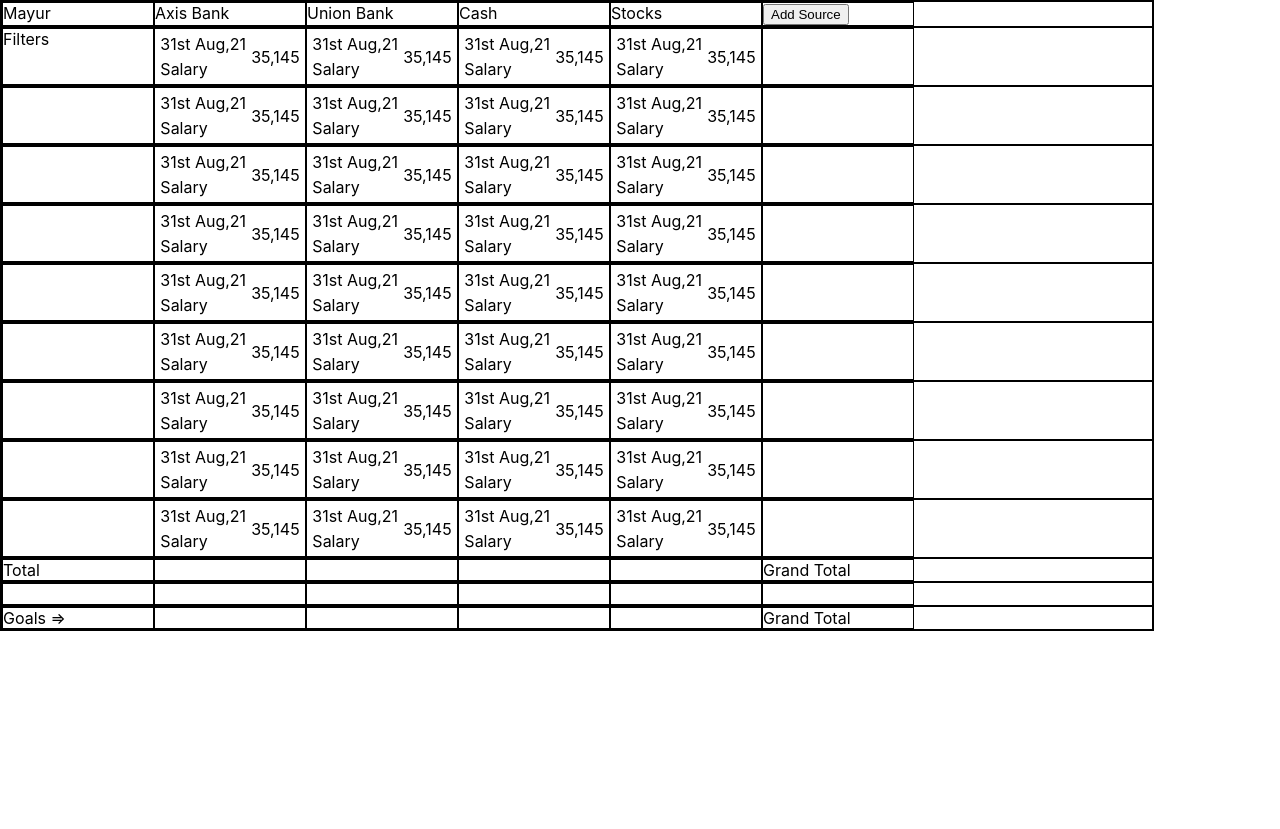
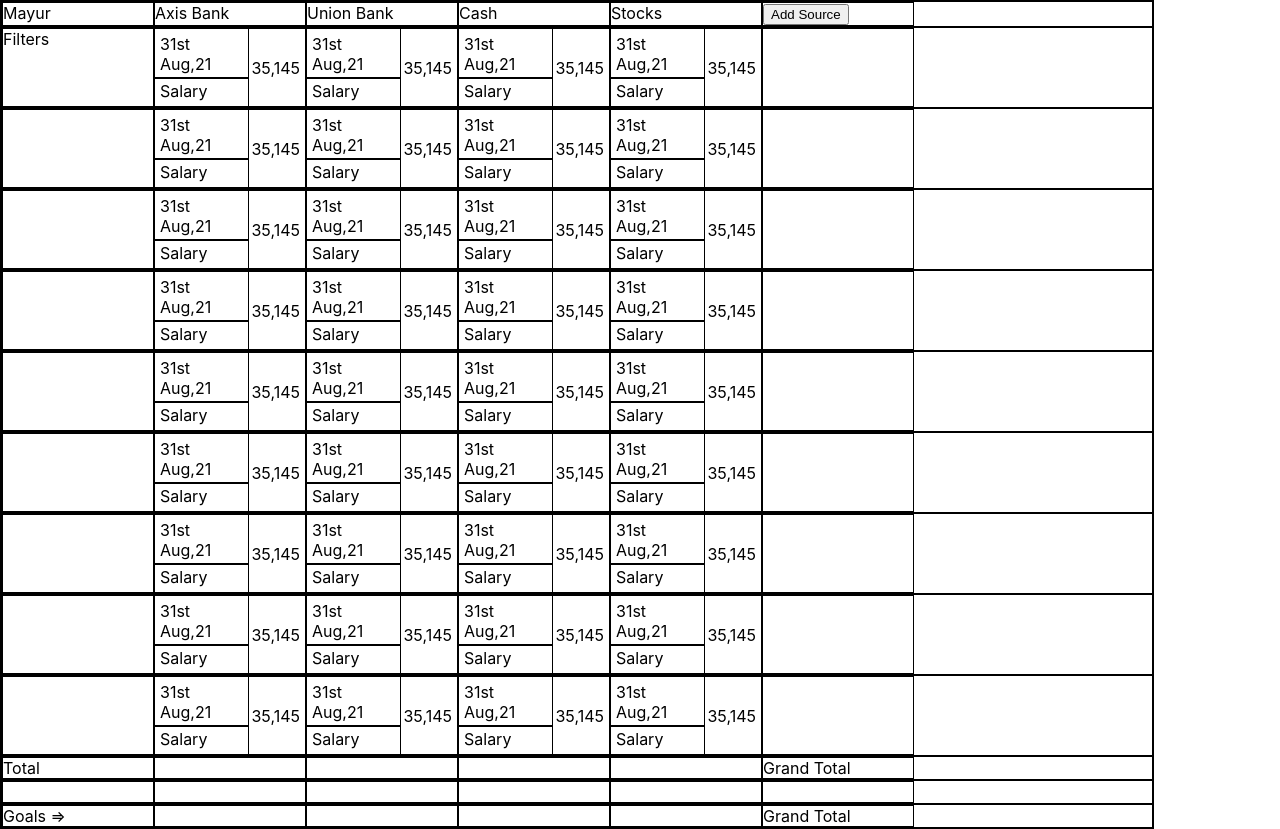
Before and after one commit to MayurChawlaa/Tracker, a React (Create React App) app: page / in a window 1280 px wide. Before the commit the page ends 800 px from the top, so only its background shows below. Built offline with nearby package versions, Linux system fonts and the light colour scheme.

Commit message:
design changes

```diff
--- a/src/display_style.css
+++ b/src/display_style.css
@@ -9,10 +9,14 @@
 .display-date {
     padding: 5px 2.5px 2.5px 5px;
     grid-area:d;
+    border-right:1px solid black;
+    border-bottom: 0.5px solid black;
 }
 .display-tag{
     padding: 2.5px 2.5px 5px 5px;
     grid-area:t;
+    border-right:1px solid black;
+    border-top: 0.5px solid black;
 }
 .display-amount {
     padding: 5px 5px 5px 2.5px;
```
